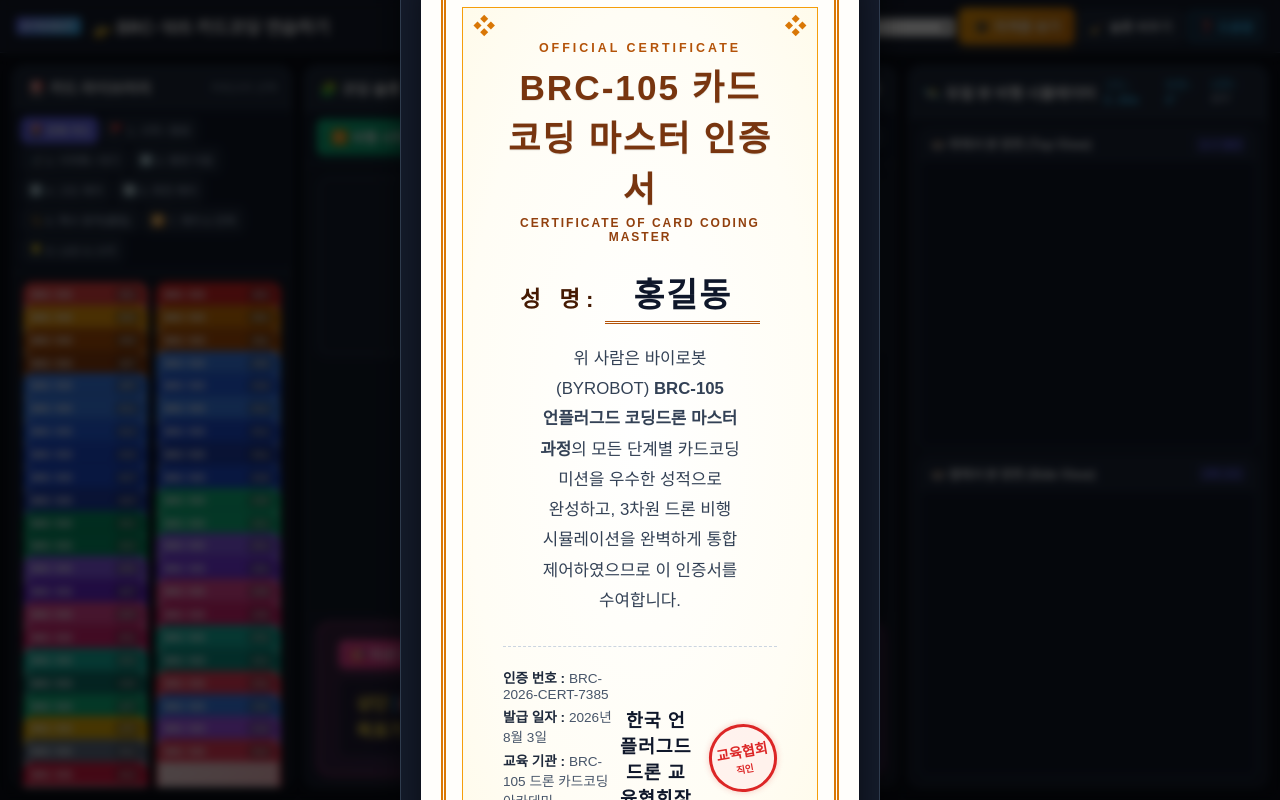
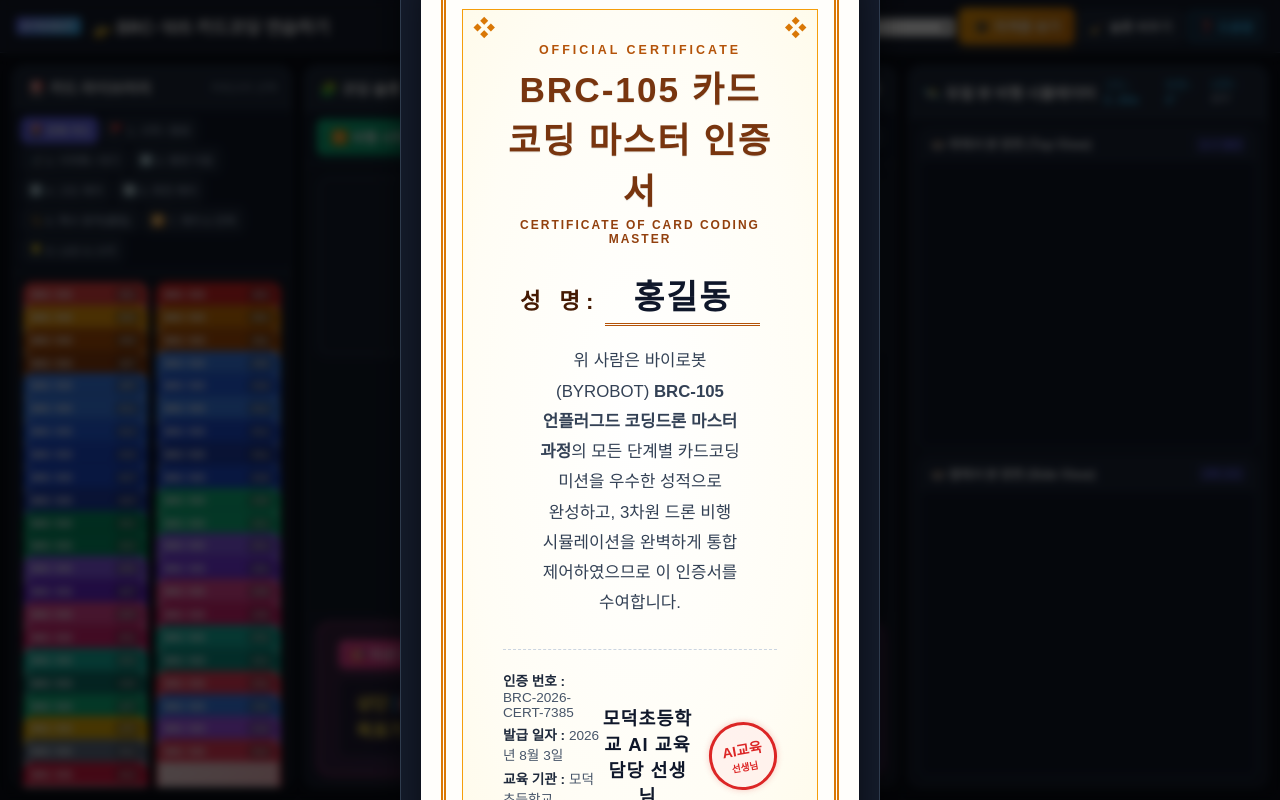
Before and after one commit to junho1-commits/brc105-card-coding-simulator, a website built with Vite: page index.html in a window 1280 px wide. Both pictures are taken after a click on the button "🎓 자격증 보기". Built offline with nearby package versions, Linux system fonts and the light colour scheme; a web font is replaced by a local one.

Commit message:
fix: Update certificate educational institution to 모덕초등학교 and issuer to AI 교육 담당 선생님

```diff
--- a/index.html
+++ b/index.html
@@ -196,15 +196,15 @@
                 <div class="cert-info-column">
                   <div><strong>인증 번호 :</strong> <span id="certNo">BRC-2026-CERT-8842</span></div>
                   <div><strong>발급 일자 :</strong> <span id="certDate">2026년 8월 3일</span></div>
-                  <div><strong>교육 기관 :</strong> BRC-105 드론 카드코딩 아카데미</div>
+                  <div><strong>교육 기관 :</strong> 모덕초등학교</div>
                 </div>
 
                 <div class="cert-issuer-column">
-                  <div class="issuer-title">한국 언플러그드 드론 교육협회장</div>
+                  <div class="issuer-title">모덕초등학교 AI 교육 담당 선생님</div>
                   <div class="seal-container">
                     <div class="official-seal">
-                      <span>교육협회</span>
-                      <small>직인</small>
+                      <span>AI교육</span>
+                      <small>선생님</small>
                     </div>
                   </div>
                 </div>
```
